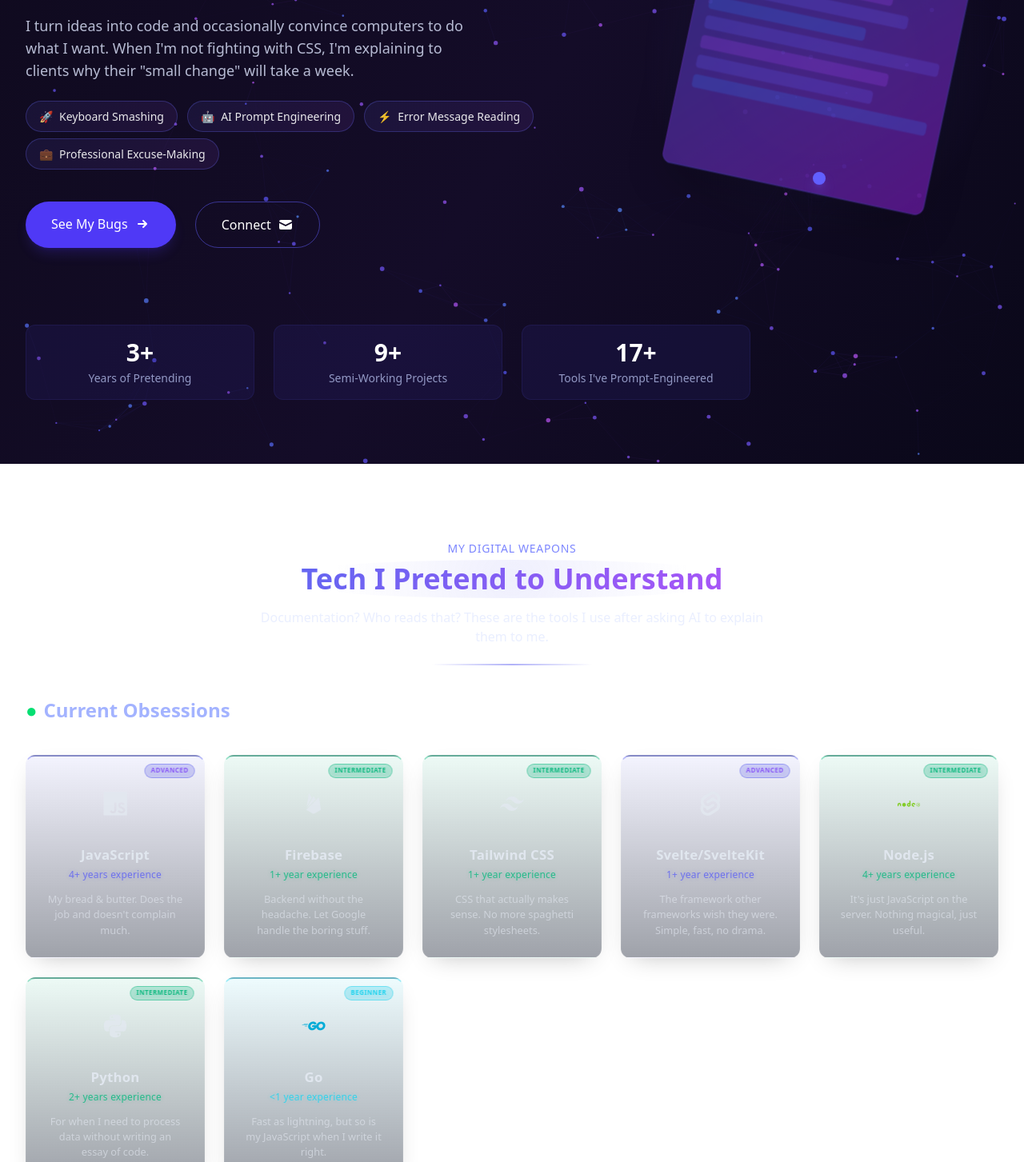
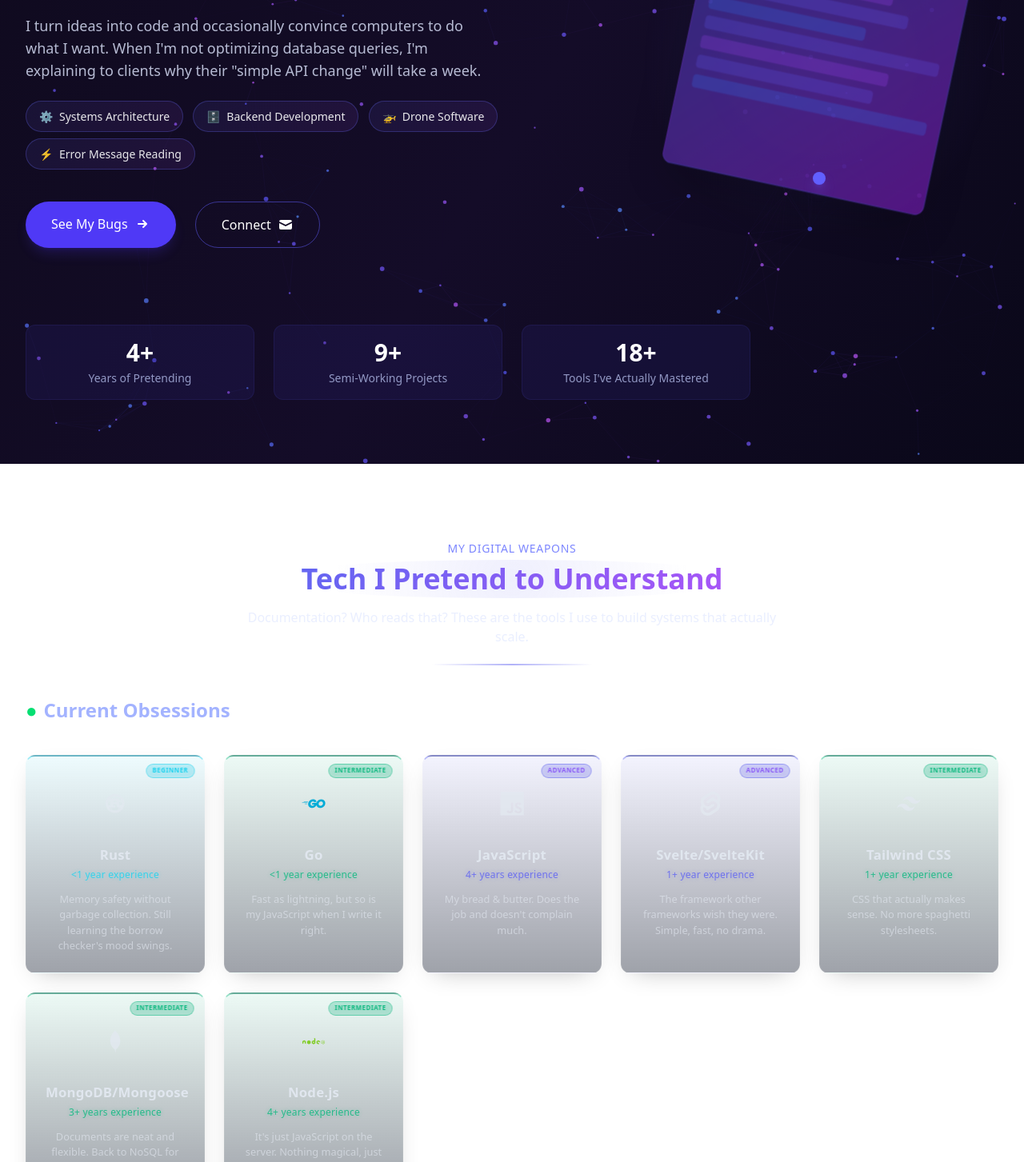
Before and after one commit to dlovans/dlovans, a SvelteKit app: page / in a window 1280 px wide. Shown: the part 220-1673 px from the top of the page at 80% size. Built offline with nearby package versions, Linux system fonts and the light colour scheme.

Commit message:
Update languages

```diff
--- a/src/lib/components/About.svelte
+++ b/src/lib/components/About.svelte
@@ -76,17 +76,17 @@
             I build MVPs faster than you can say "scope creep" and occasionally launch projects when the stars align.
           </p>
           <p class="text-indigo-300 mb-6 leading-relaxed">
-            My AI assistant writes 90% of my code while I take all the credit. I've mastered the art of
-            crafting perfect prompts and convincing myself I fully understand what the generated code does.
+            I focus on systems architecture and backend development, letting AI handle frontend styling when needed.
+            I've learned to leverage tools strategically while maintaining full control over core logic.
           </p>
 
           <div class="mt-8 pt-6 border-t border-indigo-800/20">
-            <h4 class="text-lg font-medium text-indigo-300 mb-3">Current Distractions</h4>
+            <h4 class="text-lg font-medium text-indigo-300 mb-3">Current Obsessions</h4>
             <div class="flex flex-wrap gap-2">
-              <div class="px-3 py-1.5 rounded-full bg-indigo-900/30 text-indigo-300 border border-indigo-500/20 text-sm"><span class="mr-2">🤖</span> Teaching AI to Do My Job</div>
-              <div class="px-3 py-1.5 rounded-full bg-indigo-900/30 text-indigo-300 border border-indigo-500/20 text-sm"><span class="mr-2">⚡</span> Making Slow Sites Less Slow</div>
-              <div class="px-3 py-1.5 rounded-full bg-indigo-900/30 text-indigo-300 border border-indigo-500/20 text-sm"><span class="mr-2">☁️</span> Moving Stuff to "The Cloud"</div>
-              <div class="px-3 py-1.5 rounded-full bg-indigo-900/30 text-indigo-300 border border-indigo-500/20 text-sm"><span class="mr-2">💼</span> Pretending to Be an Entrepreneur</div>
+              <div class="px-3 py-1.5 rounded-full bg-indigo-900/30 text-indigo-300 border border-indigo-500/20 text-sm"><span class="mr-2">🚁</span> Drone Software</div>
+              <div class="px-3 py-1.5 rounded-full bg-indigo-900/30 text-indigo-300 border border-indigo-500/20 text-sm"><span class="mr-2">🦀</span> Rust Programming</div>
+              <div class="px-3 py-1.5 rounded-full bg-indigo-900/30 text-indigo-300 border border-indigo-500/20 text-sm"><span class="mr-2">🏛️</span> Sovereignty Platforms</div>
+              <div class="px-3 py-1.5 rounded-full bg-indigo-900/30 text-indigo-300 border border-indigo-500/20 text-sm"><span class="mr-2">⚡</span> Systems Programming</div>
             </div>
           </div>
 
@@ -142,13 +142,13 @@
 
             <div class="skill-constellation bg-indigo-900/30 p-4 rounded-lg border border-indigo-500/10" transition:scale={{ start: 0.9, duration: 500, delay: 1050, easing: backOut }}>
               <div class="flex justify-between items-center mb-3">
-                <span class="text-indigo-300 font-medium">💡 Prompt Engineering</span>
+                <span class="text-indigo-300 font-medium">⚡ Database Optimization</span>
                 <span class="text-xs text-indigo-300 bg-indigo-900/40 px-2 py-1 rounded-full">
                   Wizard Level
                 </span>
               </div>
               <p class="text-indigo-300 text-sm">
-                Expertly explaining to AI what I want, then claiming I wrote it myself.
+                Building scalable backend systems that actually work in production.
               </p>
             </div>
 
--- a/src/lib/components/Hero.svelte
+++ b/src/lib/components/Hero.svelte
@@ -169,14 +169,14 @@
           </div>
           <p class="text-lg text-indigo-100/80 max-w-xl mx-auto lg:mx-0 mb-6 slide-up" style="animation-delay: 0.8s">
             I turn ideas into code and occasionally convince computers to do what I want.
-            When I'm not fighting with CSS, I'm explaining to clients why their "small change" will take a week.
+            When I'm not optimizing database queries, I'm explaining to clients why their "simple API change" will take a week.
           </p>
 
           <div class="mb-8 slide-up" style="animation-delay: 1s">
-            <a href="#projects" class="badge"><span class="mr-2">🚀</span> Keyboard Smashing</a>
-            <a href="#contact" class="badge"><span class="mr-2">🤖</span> AI Prompt Engineering</a>
+            <a href="#projects" class="badge"><span class="mr-2">⚙️</span> Systems Architecture</a>
+            <a href="#contact" class="badge"><span class="mr-2">🗄️</span> Backend Development</a>
+            <a href="#about" class="badge"><span class="mr-2">🚁</span> Drone Software</a>
             <a href="#about" class="badge"><span class="mr-2">⚡</span> Error Message Reading</a>
-            <a href="#about" class="badge"><span class="mr-2">💼</span> Professional Excuse-Making</a>
           </div>
 
           <div class="flex flex-wrap justify-center lg:justify-start gap-6 slide-up" style="animation-delay: 1.2s">
@@ -237,7 +237,7 @@
       <!-- Stats -->
       <div class="grid grid-cols-2 md:grid-cols-4 gap-6 mt-12 lg:mt-24 mb-6 relative z-10 slide-up" style="animation-delay: 1.6s">
         <div class="bg-indigo-900/20 backdrop-blur-sm rounded-xl p-4 border border-indigo-500/10 text-center">
-          <div class="text-3xl font-bold text-white mb-1">{new Date().getFullYear() - 2022}+</div>
+          <div class="text-3xl font-bold text-white mb-1">4+</div>
           <div class="text-indigo-200/70 text-sm">Years of Pretending</div>
         </div>
         <div class="bg-indigo-900/20 backdrop-blur-sm rounded-xl p-4 border border-indigo-500/10 text-center">
@@ -246,7 +246,7 @@
         </div>
         <div class="bg-indigo-900/20 backdrop-blur-sm rounded-xl p-4 border border-indigo-500/10 text-center">
           <div class="text-3xl font-bold text-white mb-1">{activeTools.length + graveyardTools.length}+</div>
-          <div class="text-indigo-200/70 text-sm">Tools I've Prompt-Engineered</div>
+          <div class="text-indigo-200/70 text-sm">Tools I've Actually Mastered</div>
         </div>
       </div>
     </div>
--- a/src/lib/components/TechStack.svelte
+++ b/src/lib/components/TechStack.svelte
@@ -185,7 +185,7 @@
           <span class="tech-section-highlight">Tech I Pretend to Understand</span>
         </h2>
         <p class="text-indigo-100/70 max-w-2xl mx-auto">
-          Documentation? Who reads that? These are the tools I use after asking AI to explain them to me.
+          Documentation? Who reads that? These are the tools I use to build systems that actually scale.
         </p>
       </div>
 
--- a/src/routes/+page.svelte
+++ b/src/routes/+page.svelte
@@ -106,6 +106,20 @@
         // Tech stack data with added startYear
         const activeTools = [
     {
+      name: "Rust",
+      icon: "devicon-rust-plain",
+      description: "Memory safety without garbage collection. Still learning the borrow checker's mood swings.",
+      startYear: 2025,
+      level: "beginner"
+    },
+    {
+      name: "Go",
+      icon: "devicon-go-original-wordmark colored",
+      description: "Fast as lightning, but so is my JavaScript when I write it right.",
+      startYear: 2025,
+      level: "intermediate"
+    },
+    {
       name: "JavaScript",
       icon: "devicon-javascript-plain",
       description: "My bread & butter. Does the job and doesn't complain much.",
@@ -113,11 +127,11 @@
       level: "advanced"
     },
     {
-      name: "Firebase",
-      icon: "devicon-firebase-plain",
-      description: "Backend without the headache. Let Google handle the boring stuff.",
+      name: "Svelte/SvelteKit",
+      icon: "devicon-svelte-plain",
+      description: "The framework other frameworks wish they were. Simple, fast, no drama.",
       startYear: 2024,
-      level: "intermediate"
+      level: "advanced"
     },
     {
       name: "Tailwind CSS",
@@ -127,11 +141,11 @@
       level: "intermediate"
     },
     {
-      name: "Svelte/SvelteKit",
-      icon: "devicon-svelte-plain",
-      description: "The framework other frameworks wish they were. Simple, fast, no drama.",
-      startYear: 2024,
-      level: "advanced"
+      name: "MongoDB/Mongoose",
+      icon: "devicon-mongodb-plain",
+      description: "Documents are neat and flexible. Back to NoSQL for the win.",
+      startYear: 2022,
+      level: "intermediate"
     },
     {
       name: "Node.js",
@@ -139,20 +153,6 @@
       description: "It's just JavaScript on the server. Nothing magical, just useful.",
       startYear: 2021,
       level: "intermediate"
-    },
-    {
-      name: "Python",
-      icon: "devicon-python-plain",
-      description: "For when I need to process data without writing an essay of code.",
-      startYear: 2023,
-      level: "intermediate"
-    },
-    {
-      name: "Go",
-      icon: "devicon-go-original-wordmark colored",
-      description: "Fast as lightning, but so is my JavaScript when I write it right.",
-      startYear: 2025,
-      level: "beginner"
     }
   ];
 
@@ -222,11 +222,11 @@
       level: "intermediate"
     },
     {
-      name: "MongoDB/Mongoose",
-      icon: "devicon-mongodb-plain",
-      description: "Documents are neat until they're not. Moved to more structured data.",
-      startYear: 2022,
-      endYear: 2024,
+      name: "Firebase",
+      icon: "devicon-firebase-plain",
+      description: "Backend without the headache. Let Google handle the boring stuff. Moved back to MongoDB.",
+      startYear: 2024,
+      endYear: 2025,
       level: "intermediate"
     },
     {
@@ -236,6 +236,14 @@
       startYear: 2024,
       endYear: 2024,
       level: "beginner"
+    },
+    {
+      name: "Python",
+      icon: "devicon-python-plain",
+      description: "For when I need to process data without writing an essay of code. Moved on to other tools.",
+      startYear: 2023,
+      endYear: 2025,
+      level: "intermediate"
     }
   ];
 </script>
@@ -246,22 +254,22 @@
   <link rel="stylesheet" href="https://cdnjs.cloudflare.com/ajax/libs/font-awesome/6.4.0/css/all.min.css">
 
   <!-- Enhanced SEO Meta Tags -->
-  <meta name="description" content="Portfolio of {name}, an AI-augmented web developer based in {location} specializing in full-stack development, AI integration, and startup ventures.">
-  <meta name="keywords" content="web developer, AI integration, full-stack development, startup ventures, {location}, portfolio, JavaScript, Svelte, Firebase, Node.js">
+  <meta name="description" content="Portfolio of {name}, a systems/backend developer based in {location} specializing in scalable architecture, API development, and database optimization.">
+  <meta name="keywords" content="systems developer, backend developer, API development, database optimization, scalable architecture, {location}, portfolio, JavaScript, Svelte, MongoDB, Node.js">
   <meta name="author" content="{name}">
 
   <!-- Open Graph / Facebook -->
   <meta property="og:type" content="website">
   <meta property="og:url" content="https://dlovan.dev/">
   <meta property="og:title" content="{name} | {title}">
-  <meta property="og:description" content="Portfolio of {name}, an AI-augmented web developer based in {location} specializing in full-stack development, AI integration, and startup ventures.">
+  <meta property="og:description" content="Portfolio of {name}, a systems/backend developer based in {location} specializing in scalable architecture, API development, and database optimization.">
   <meta property="og:image" content="/og-image.svg">
 
   <!-- Twitter -->
   <meta property="twitter:card" content="summary_large_image">
   <meta property="twitter:url" content="https://dlovan.dev/">
   <meta property="twitter:title" content="{name} | {title}">
-  <meta property="twitter:description" content="Portfolio of {name}, an AI-augmented web developer based in {location} specializing in full-stack development, AI integration, and startup ventures.">
+  <meta property="twitter:description" content="Portfolio of {name}, a systems/backend developer based in {location} specializing in scalable architecture, API development, and database optimization.">
   <meta property="twitter:image" content="/og-image.svg">
 
   <!-- Canonical URL -->
--- a/src/routes/api/contact/+server.js
+++ b/src/routes/api/contact/+server.js
@@ -59,7 +59,7 @@
 
         Best regards,
         Dlovan
-        AI-Augmented Web Developer
+        Systems/Backend Developer
         Stockholm, Sweden
       `,
       html: getConfirmationEmailTemplate(name, message)
@@ -200,7 +200,7 @@
           <div class="signature">
             <p>
               <strong>Dlovan</strong><br>
-              AI-Augmented Web Developer<br>
+              Systems/Backend Developer<br>
               Stockholm, Sweden
             </p>
           </div>
```
